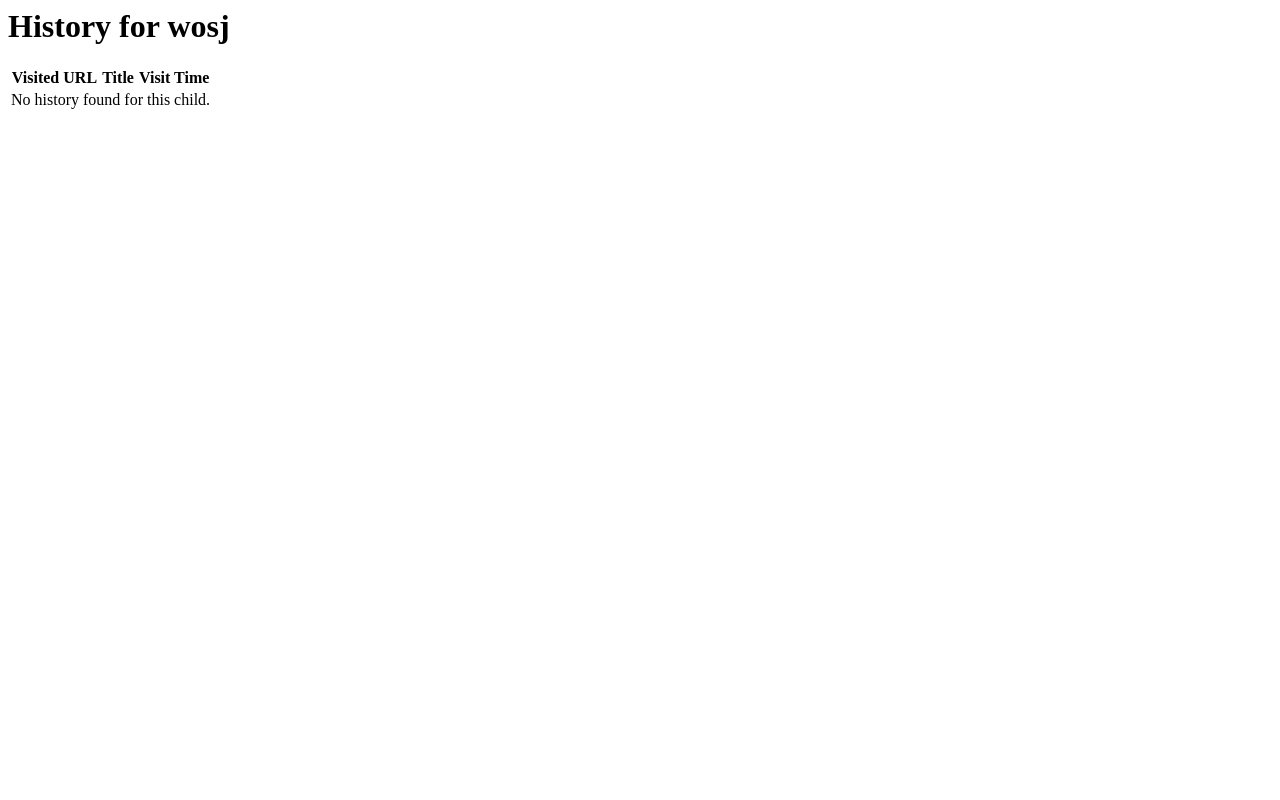
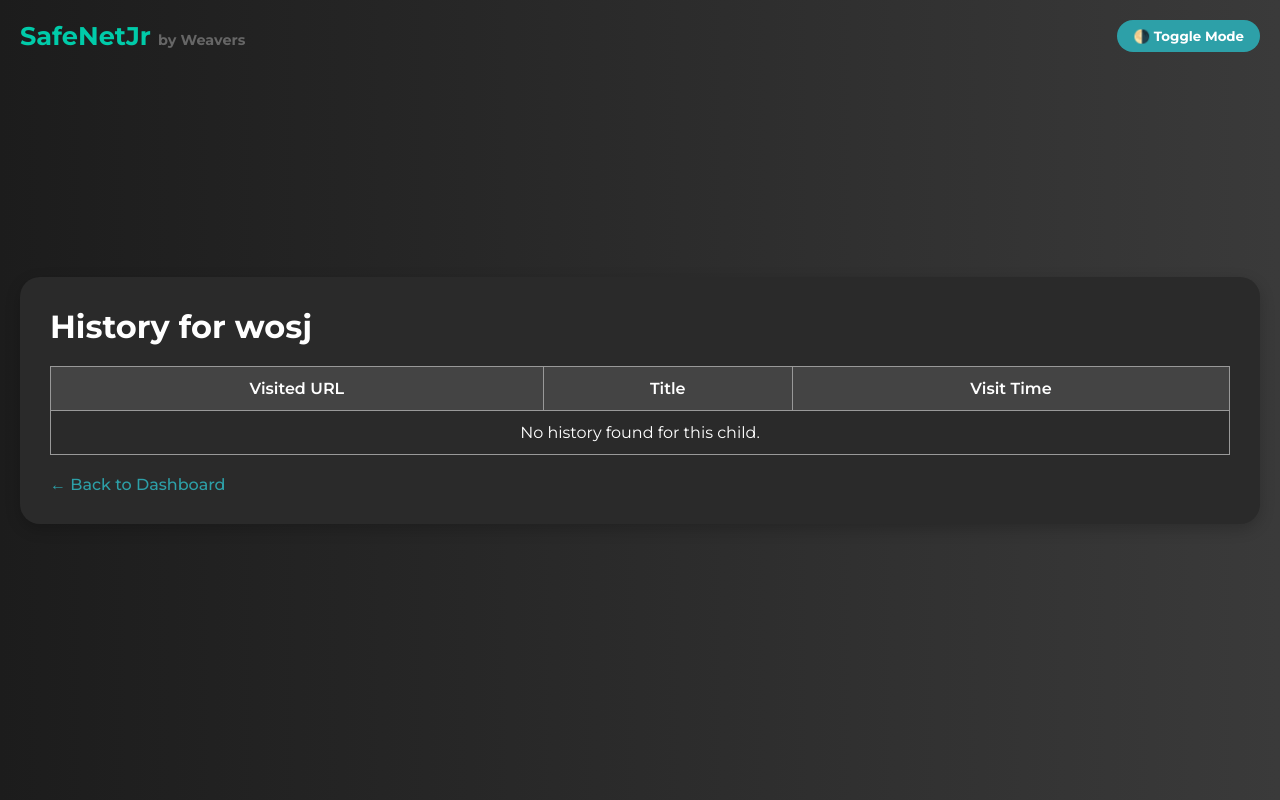
Before and after one commit to bhanu-katoch/SafenetJr, a Django app: page /history/view/b80e53e8-8b6f-463d-8f77-3cdc75517860 in a window 1280 px wide. Run offline with Django 5.2, Linux system fonts and the light colour scheme; a user stored in the database is signed in; data comes from the database, SQL or seed files in the repository.

Commit message:
history theming updated

```diff
--- a/django-backend/history/templates/history.html
+++ b/django-backend/history/templates/history.html
@@ -1,4 +1,4 @@
-<h1>History for {{ child.name }}</h1>
+<!-- <h1>History for {{ child.name }}</h1>
 
 <table>
     <tr>
@@ -17,4 +17,184 @@
         <td colspan="3">No history found for this child.</td>
     </tr>
     {% endfor %}
-</table>
+</table> -->
+{% load static %}
+<!DOCTYPE html>
+<html lang="en">
+<head>
+    <meta charset="UTF-8">
+    <title>Child History | Weavers</title>
+    <link rel="stylesheet" href="{% static 'style.css' %}">
+    <style>
+        @import url('https://fonts.googleapis.com/css2?family=Montserrat:wght@300;400;500;600&display=swap');
+
+        * {
+            box-sizing: border-box;
+        }
+
+        body {
+            background: linear-gradient(to right, #e2e2e2, #c9d6ff);
+            font-family: 'Montserrat', sans-serif;
+            margin: 0;
+            padding: 40px 20px;
+            display: flex;
+            justify-content: center;
+            transition: background 0.4s, color 0.4s;
+            color: #000;
+        }
+
+        .dark-mode {
+            background: linear-gradient(to right, #1c1c1c, #3a3a3a);
+            color: #fff;
+        }
+
+        .dashboard-container {
+            background-color: #fff;
+            padding: 30px;
+            border-radius: 20px;
+            box-shadow: 0 5px 15px rgba(0, 0, 0, 0.2);
+            width: 100%;
+            max-width: 1500px;
+            transition: background 0.3s, color 0.3s;
+            overflow-x: auto;
+        }
+
+        .dark-mode .dashboard-container {
+            background-color: #2a2a2a;
+            color: #fff;
+        }
+
+        h1, th, td {
+            color: inherit;
+            max-width: 500px;
+        }
+        td {
+    padding: 12px;
+    text-align: center;
+    word-break: break-word;
+    white-space: normal;
+}
+
+        table {
+            width: 100%;
+            border-collapse: collapse;
+            margin-top: 20px;
+            min-width: 1000px;
+        }
+
+        table, th, td {
+            border: 1px solid #999;
+        }
+
+        th {
+            background-color: #f0f0f0;
+            font-weight: 600;
+        }
+
+        .dark-mode th {
+            background-color: #444;
+        }
+
+        th, td {
+            padding: 12px;
+            text-align: center;
+        }
+
+        .theme-toggle {
+            position: fixed;
+            top: 20px;
+            right: 20px;
+            z-index: 1000;
+            background-color: #2da0a8;
+            color: white;
+            border: none;
+            padding: 8px 16px;
+            border-radius: 20px;
+            cursor: pointer;
+            font-weight: bold;
+        }
+
+        .theme-toggle:hover {
+            background-color: #1c7d84;
+        }
+
+        .logo {
+            position: absolute;
+            top: 20px;
+            left: 20px;
+            z-index: 2000;
+            font-weight: 800;
+            font-size: 1.6rem;
+            color: #00cba9;
+        }
+
+        .logo span {
+            color: #666;
+            font-size: 0.9rem;
+        }
+
+        a {
+            color: #2da0a8;
+            text-decoration: none;
+            font-weight: 500;
+        }
+
+        a:hover {
+            text-decoration: underline;
+        }
+
+        .back-link {
+            display: inline-block;
+            margin-top: 20px;
+        }
+
+        @media screen and (max-width: 768px) {
+            table {
+                font-size: 14px;
+            }
+        }
+    </style>
+</head>
+<body class="dark-mode">
+
+    <button class="theme-toggle" onclick="toggleTheme()">🌗 Toggle Mode</button>
+    <a href="{% url 'home' %}">
+        <div class="logo">SafeNetJr <span>by Weavers</span></div>
+    </a>
+
+    <div class="dashboard-container">
+        <h1>History for {{ child.name }}</h1>
+
+        <table>
+            <thead>
+                <tr>
+                    <th>Visited URL</th>
+                    <th>Title</th>
+                    <th>Visit Time</th>
+                </tr>
+            </thead>
+            <tbody>
+                {% for history in histories %}
+                <tr>
+                    <td>{{ history.visited_url }}</td>
+                    <td>{{ history.title }}</td>
+                    <td>{{ history.visit_time }}</td>
+                </tr>
+                {% empty %}
+                <tr>
+                    <td colspan="3">No history found for this child.</td>
+                </tr>
+                {% endfor %}
+            </tbody>
+        </table>
+
+        <a href="{% url 'home' %}" class="back-link">← Back to Dashboard</a>
+    </div>
+
+    <script>
+        function toggleTheme() {
+            document.body.classList.toggle('dark-mode');
+        }
+    </script>
+</body>
+</html>
```
